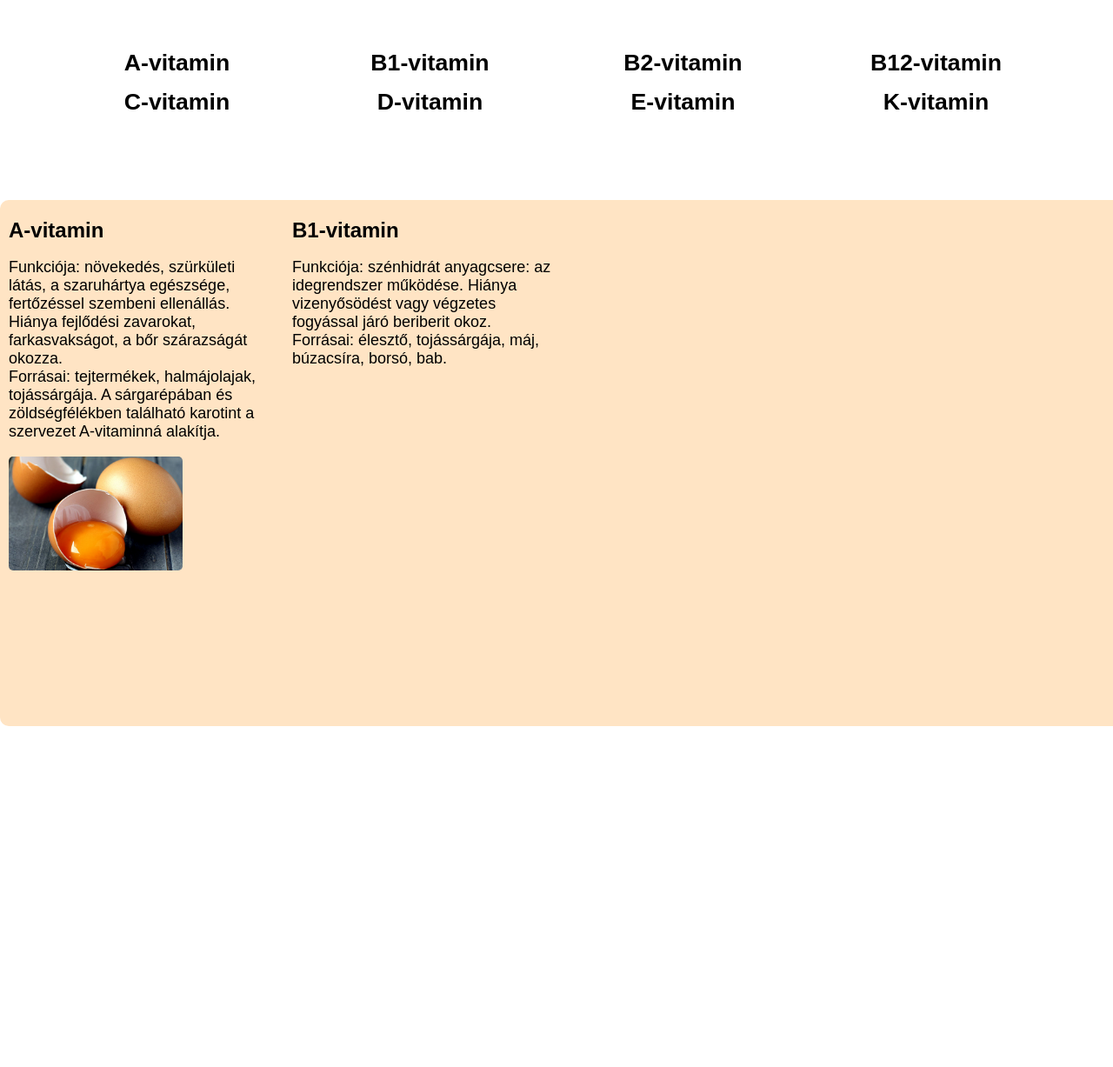
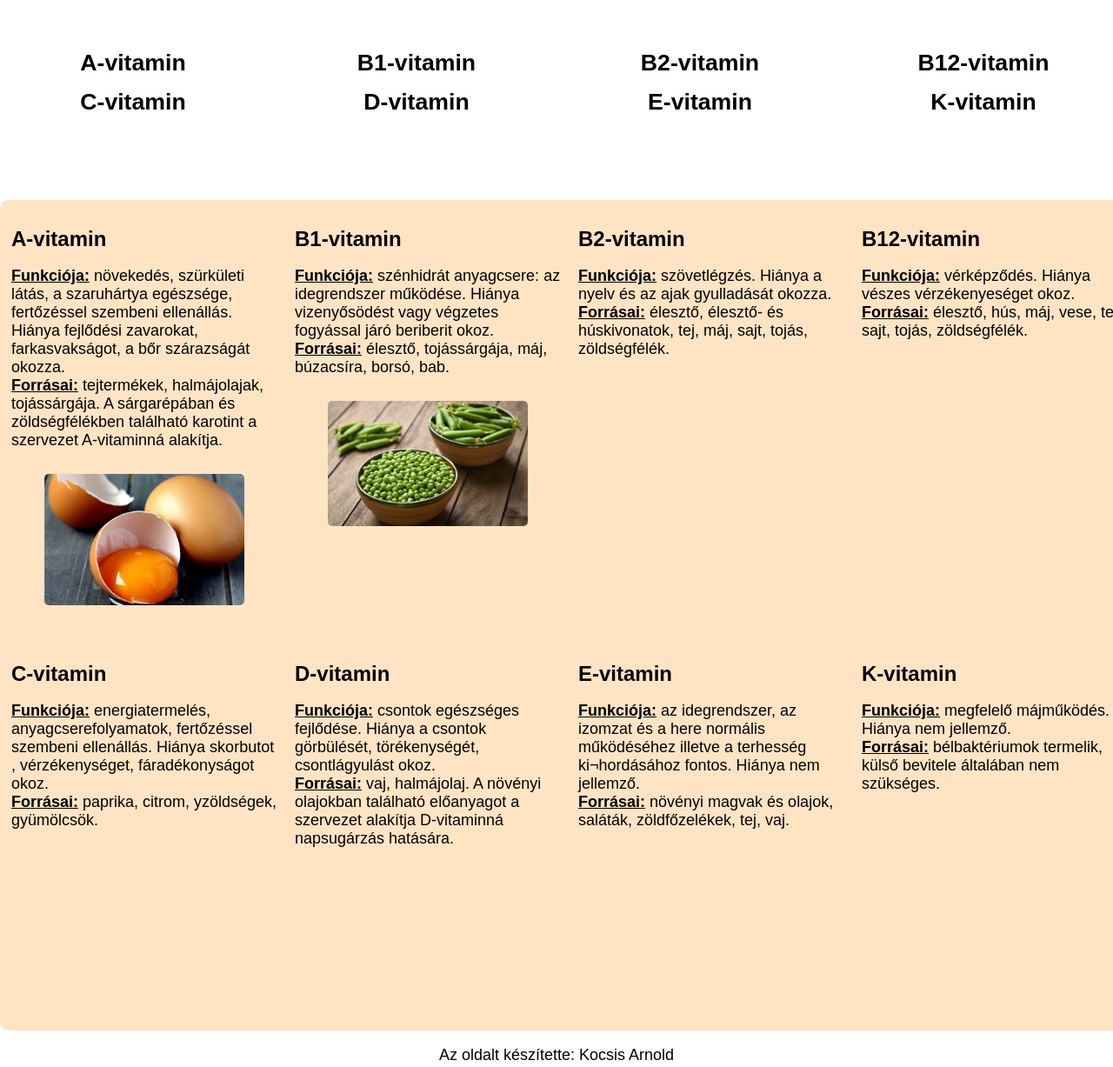
Before and after one commit to minernold/vitaminok, a plain HTML site: page index.html in a window 1280 px wide. Shown: the top 1227 px of the page at 87% size. Before the commit the page ends 835 px from the top, so only its background shows below. Drawn offline with Linux system fonts and the light colour scheme.

Commit message:
forrás betöltve

```diff
--- a/css/style.css
+++ b/css/style.css
@@ -1,6 +1,5 @@
 body {
     margin: auto;
-    min-width: 100px;
     max-width: 1400px;
     font-family: Arial, Helvetica, sans-serif;
 }
@@ -15,12 +14,22 @@ p {
     font-size: 18px;
 }
 
+i {
+    font-style: normal;
+    text-decoration: underline;
+    font-weight: bold;
+}
+
 img {
     margin: auto;
-    max-width: 200px;
+    max-width: 75%;
+    min-width: auto;
     border-radius: 5px;
     opacity: 0.6;
     animation: imghover 3s forwards;
+    position: relative;
+    top: 10px;
+
 }
 
 @keyframes imghover {
@@ -77,15 +86,29 @@ img {
     font-size: 12px;
     background-color: bisque;
     border-radius: 10px;
-    padding-left: 10px;
-    padding-right: 10px;
+    padding-left: 15px;
+    padding-right: 15px;
     padding-top: 5px;
     max-width: 1400px;
-    min-width: 80px;
 }
 
 
 .vitamin {
     margin: auto;
-    height: 300px;
+    margin-right: 0;
+    padding: 10px;
+    height: 450px;
 }
+
+.rowbottom {
+    padding-top: 50px;
+}
+
+.lablec {
+    height: 200px;
+}
+
+.lablec-felirat {
+    top: 200px;
+    text-align: center;
+}
--- a/index.html
+++ b/index.html
@@ -9,7 +9,7 @@
     <title>A vitaminok</title>
 </head>
 <body>
-    <div class="container fejlec">
+    <div class="container-fluid fejlec">
         <div class="row">
             <div class="col-lg-3 col-md-3 col-sm-6 cella"><a  href="#avitamin">A-vitamin</a></div>
             <div class="col-lg-3 col-md-3 col-sm-6 cella"><a  href="#b1vitamin">B1-vitamin</a></div>
@@ -23,53 +23,79 @@
             <div class="col-lg-3 col-md-3 col-sm-6 cella"><a  href="#evitamin">E-vitamin</a></div>
             <div class="col-lg-3 col-md-3 col-sm-6 cella"><a  href="#kvitamin">K-vitamin</a></div>
         </div>
-     </div>
+    </div>
 
-     <div class="container tartalom">
+    <div class="container tartalom">
         <div class="row">
-            <div class="col-lg-3 col-md-3 col-sm-6 vitamin" id="avitamin">
+            <div class="col-lg-3 col-md-6 col-sm-12 vitamin" id="avitamin">
                 <h1>A-vitamin</h1>
 
-                <p>Funkciója: növekedés, szürkületi látás, a szaruhártya egészsége, fertőzéssel szembeni ellenállás. Hiánya fejlődési zavarokat, farkasvakságot, a bőr szárazságát okozza.
+                <p><i>Funkciója:</i> növekedés, szürkületi látás, a szaruhártya egészsége, fertőzéssel szembeni ellenállás. Hiánya fejlődési zavarokat, farkasvakságot, a bőr szárazságát okozza.
                 <br>
-                Forrásai: tejtermékek, halmájolajak, tojássárgája. A sárgarépában és zöldségfélékben található karotint  a szervezet A-vitaminná alakítja.</p>
+                <i>Forrásai:</i> tejtermékek, halmájolajak, tojássárgája. A sárgarépában és zöldségfélékben található karotint  a szervezet A-vitaminná alakítja.</p>
 
-                <img src="pics/tojassargaja_nagy.jpg" alt="Tojás sárgája">
+                <img src="pics/tojassargaja_nagy.jpg" alt="Tojás sárgája" class="mx-auto d-block">
             </div>
 
-            <div class="col-lg-3 col-md-3 col-sm-12 vitamin" id="b1vitamin">
+            <div class="col-lg-3 col-md-6 col-sm-12 vitamin" id="b1vitamin">
                 <h1>B1-vitamin</h1>
 
-                <p>Funkciója: szénhidrát anyagcsere: az idegrendszer működése. Hiánya vizenyősödést vagy végzetes fogyással járó beriberit okoz.
+                <p><i>Funkciója:</i> szénhidrát anyagcsere: az idegrendszer működése. Hiánya vizenyősödést vagy végzetes fogyással járó beriberit okoz.
                 <br>
-                Forrásai: élesztő, tojássárgája, máj, búzacsíra, borsó, bab.</p>
+                <i>Forrásai:</i> élesztő, tojássárgája, máj, búzacsíra, borsó, bab.</p>
+                <img src="pics/b1vitamin.png" alt="borsók egy tálban" class="mx-auto d-block">
+            </div>
+
+            <div class="col-lg-3 col-md-6 col-sm-12 vitamin" id="b2vitamin">
+                <h1>B2-vitamin</h1>
+                <p><i>Funkciója:</i> szövetlégzés. Hiánya a nyelv és az ajak gyulladását okozza.
+                    <br>
+                <i>Forrásai:</i> élesztő, élesztő- és húskivonatok, tej, máj, sajt, tojás, zöldségfélék.
+                </p>
                 <img src="" alt="">
             </div>
 
-            <div class="col-lg-3 col-md-3 col-sm-12 vitamin" id="b2vitamin">
-
+            <div class="col-lg-3 col-md-6 col-sm-12 vitamin" id="b12vitamin">
+                <h1>B12-vitamin</h1>
+                <p><i>Funkciója:</i> vérképződés. Hiánya vészes vérzékenyeséget okoz.
+                    <br>
+                    <i>Forrásai:</i> élesztő, hús, máj, vese, tej, sajt, tojás, zöldségfélék.
+                    </p>
+                    <img src="" alt="">
+            </div>
+        </div>
+        <div class="row rowbottom">
+            <div class="col-lg-3 col-md-6 col-sm-12 vitamin" id="cvitamin">
+                <h1>C-vitamin</h1>
+                <p><i>Funkciója:</i> energiatermelés, anyagcserefolyamatok, fertőzéssel szembeni ellenállás. Hiánya skorbutot , vérzékenységet, fáradékonyságot okoz.
+                    <br>
+                    <i>Forrásai:</i> paprika, citrom, yzöldségek, gyümölcsök.</p>
             </div>
 
-            <div class="col-lg-3 col-md-3 col-sm-12 vitamin" id="b12vitamin">
+            <div class="col-lg-3 col-md-6 col-sm-12 vitamin" id="dvitamin">
+                <h1>D-vitamin</h1>
+                <p><i>Funkciója:</i> csontok egészséges fejlődése. Hiánya a csontok görbülését, törékenységét, csontlágyulást okoz.
+                    <br>
+                    <i>Forrásai:</i> vaj, halmájolaj. A növényi olajokban található előanyagot a szervezet alakítja D-vitaminná  napsugárzás hatására.</p>
+            </div>
 
+            <div class="col-lg-3 col-md-6 col-sm-12 vitamin" id="evitamin">
+                <h1>E-vitamin</h1>
+                <p><i>Funkciója:</i> az idegrendszer, az izomzat és a here normális működéséhez illetve a terhesség ki¬hordásához fontos. Hiánya nem jellemző.
+                    <br>
+                    <i>Forrásai:</i> növényi magvak és olajok, saláták, zöldfőzelékek, tej, vaj.</p>
+            </div>
+
+            <div class="col-lg-3 col-md-6 col-sm-12 vitamin" id="kvitamin">
+                <h1>K-vitamin</h1>
+                <p><i>Funkciója:</i> megfelelő májműködés.  Hiánya nem jellemző.
+                    <br>
+                    <i>Forrásai:</i> bélbaktériumok termelik, külső bevitele általában nem szükséges.</p>
             </div>
         </div>
-        <div class="row">
-            <div class="col-lg-3 col-md-3 col-sm-12 vitamin" id="cvitamin">
-
-            </div>
-
-            <div class="col-lg-3 col-md-3 col-sm-12 vitamin" id="dvitamin">
-
-            </div>
-
-            <div class="col-lg-3 col-md-3 col-sm-12 vitamin" id="evitamin">
-
-            </div>
-
-            <div class="col-lg-3 col-md-3 col-sm-12 vitamin" id="kvitamin">
-
-            </div>
-     </div>
+    </div>
+    <div class="container lablec">
+        <p class="lablec-felirat">Az oldalt készítette: Kocsis Arnold</p>
+    </div>
 </body>
 </html>
```
Also changed, not shown: pics/b1vitamin.png (added).
